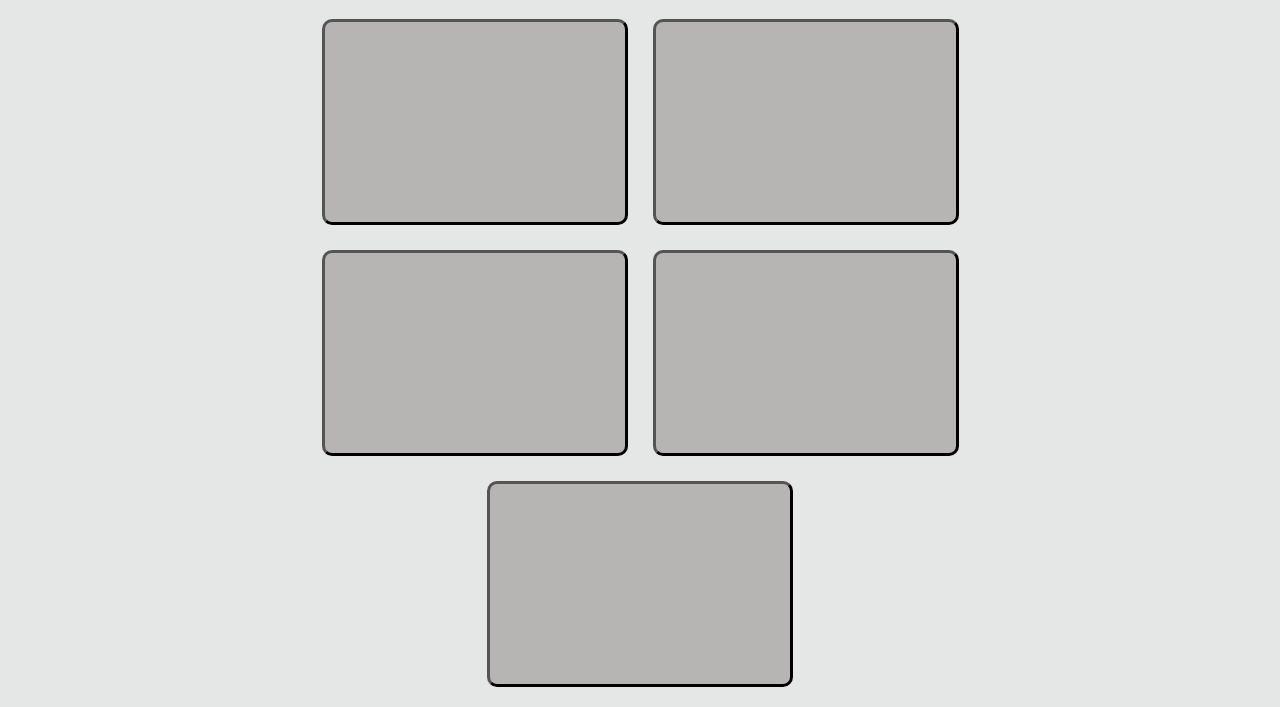
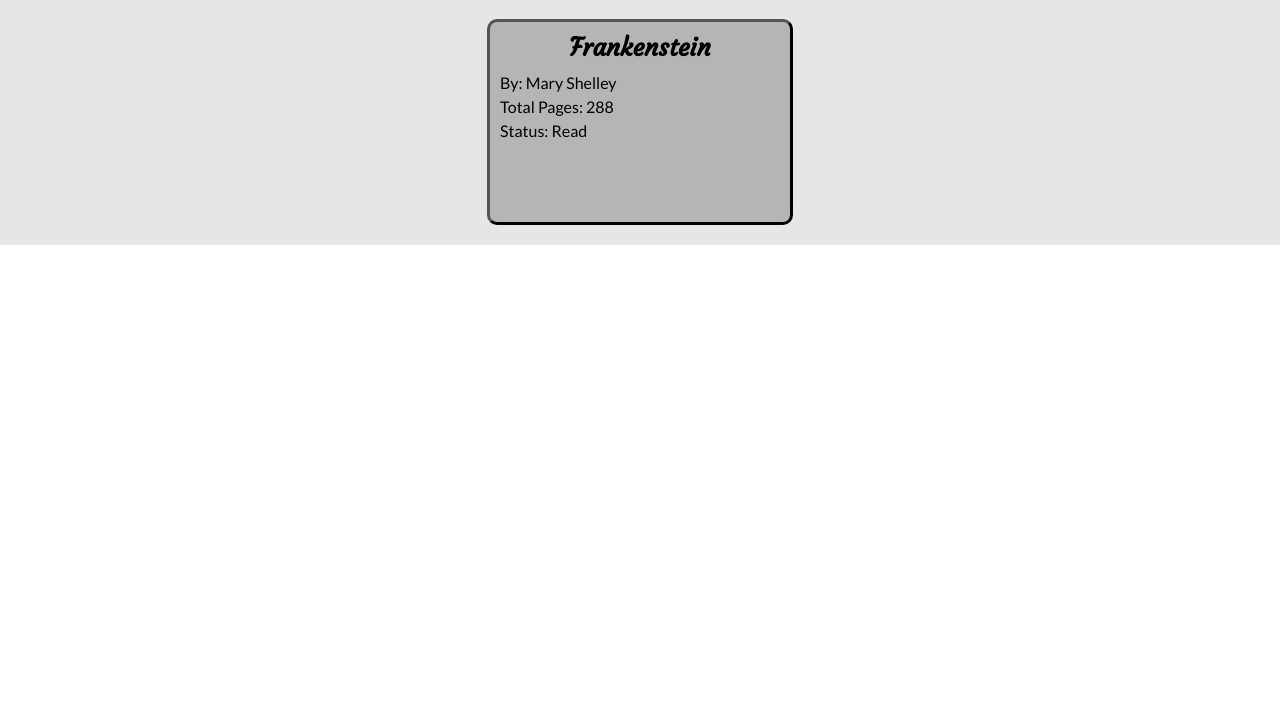
Before and after one commit to ryanmillard/library, a plain HTML site: page index.html in a window 1280 px wide. Shown: the part 101-808 px from the top of the page. Drawn offline with Linux system fonts and the light colour scheme.

Commit message:
Book card text creation

```diff
--- a/index.html
+++ b/index.html
@@ -5,6 +5,7 @@
     <meta name="viewport" content="width=device-width, initial-scale=1.0">
     <title>Library</title>
     <script src="index.js" defer></script>
+    <link href='https://fonts.googleapis.com/css?family=Courgette|Lato' rel='stylesheet'>
     <link rel="stylesheet" href="style.css"/>
 </head>
 <body>
@@ -13,11 +14,6 @@
     </header>
     <main>
         <div class="books-container">
-            <div class="book-card"></div>
-            <div class="book-card"></div>
-            <div class="book-card"></div>
-            <div class="book-card"></div>
-            <div class="book-card"></div>
         </div>
     </main>
 </body>
--- a/index.js
+++ b/index.js
@@ -5,6 +5,40 @@ function Book() {
     this.author = author;
 }
 
+function createBookCard(title, author, pages, read) {
+    let booksContainer = document.getElementsByClassName('books-container')[0];
+
+    let card = document.createElement('div');
+    card.classList.add('book-card');
+    booksContainer.appendChild(card);
+
+    let bookTitle = document.createElement('span');
+    bookTitle.classList.add('card-property', 'book-title');
+    bookTitle.textContent = title;
+    card.appendChild(bookTitle);
+
+    let bookAuthor = document.createElement('span');
+    bookAuthor.classList.add('card-property');
+    bookAuthor.textContent = `By: ${author}`;
+    card.appendChild(bookAuthor);
+
+    let bookPages = document.createElement('span');
+    bookPages.classList.add('card-property');
+    bookPages.textContent = `Total Pages: ${pages}`;
+    card.appendChild(bookPages);
+
+    let bookStatus = document.createElement('span');
+    bookStatus.classList.add('card-property');
+    bookStatus.textContent = `Status: ${read ? 'Read' : 'Not Read'}`;
+    card.appendChild(bookStatus);
+}
+
 function addBookToLibrary() {
 
 }
+
+function displayBooks() {
+
+}
+
+createBookCard('Frankenstein', 'Mary Shelley', 288, true);
--- a/style.css
+++ b/style.css
@@ -40,3 +40,18 @@ main {
     border-width: 3px;
     border-color: black;
 }
+
+.card-property {
+    display: block;
+    margin: 5px 10px;
+    /* background-color: red; */
+    font-family: 'Lato', sans-serif;
+}
+
+.book-title {
+    font-size: 25px;
+    font-weight: bold;
+    font-family: 'Courgette', sans-serif;
+    margin: 10px;
+    text-align: center;
+}
```
